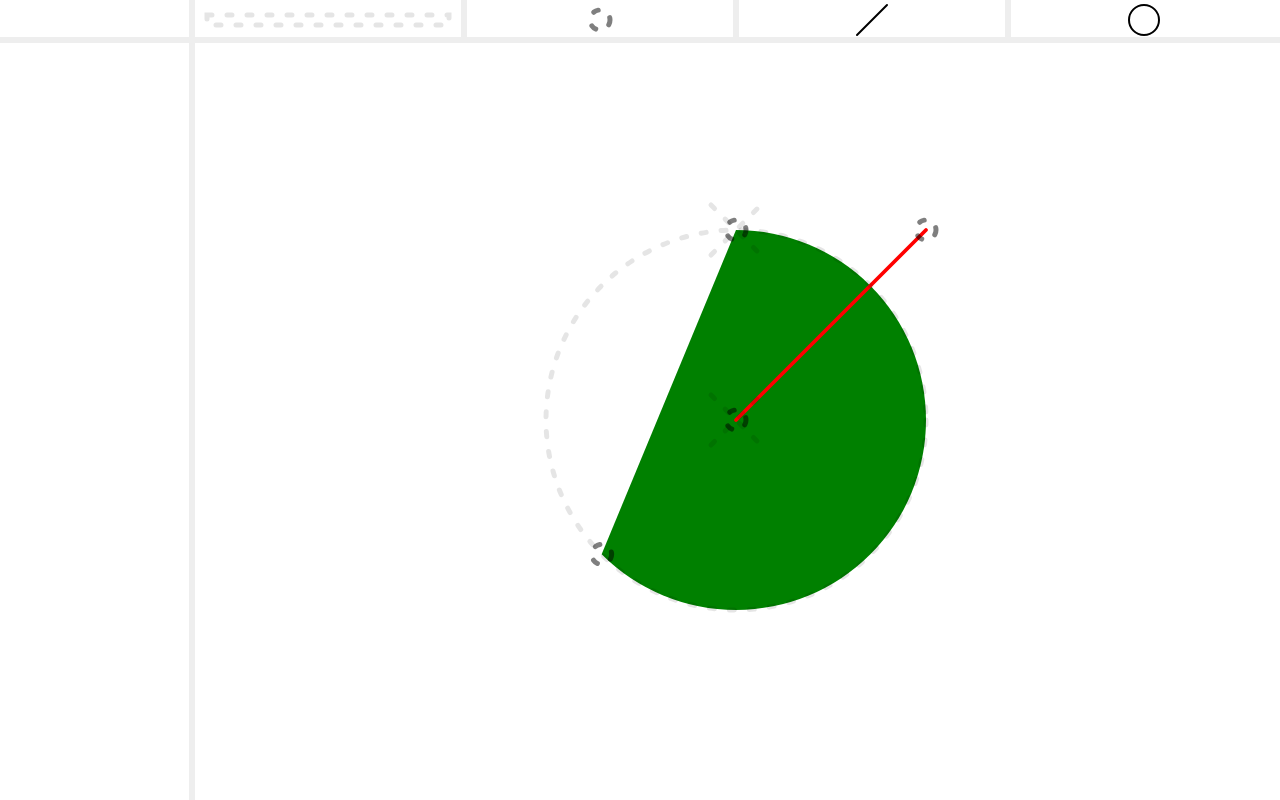
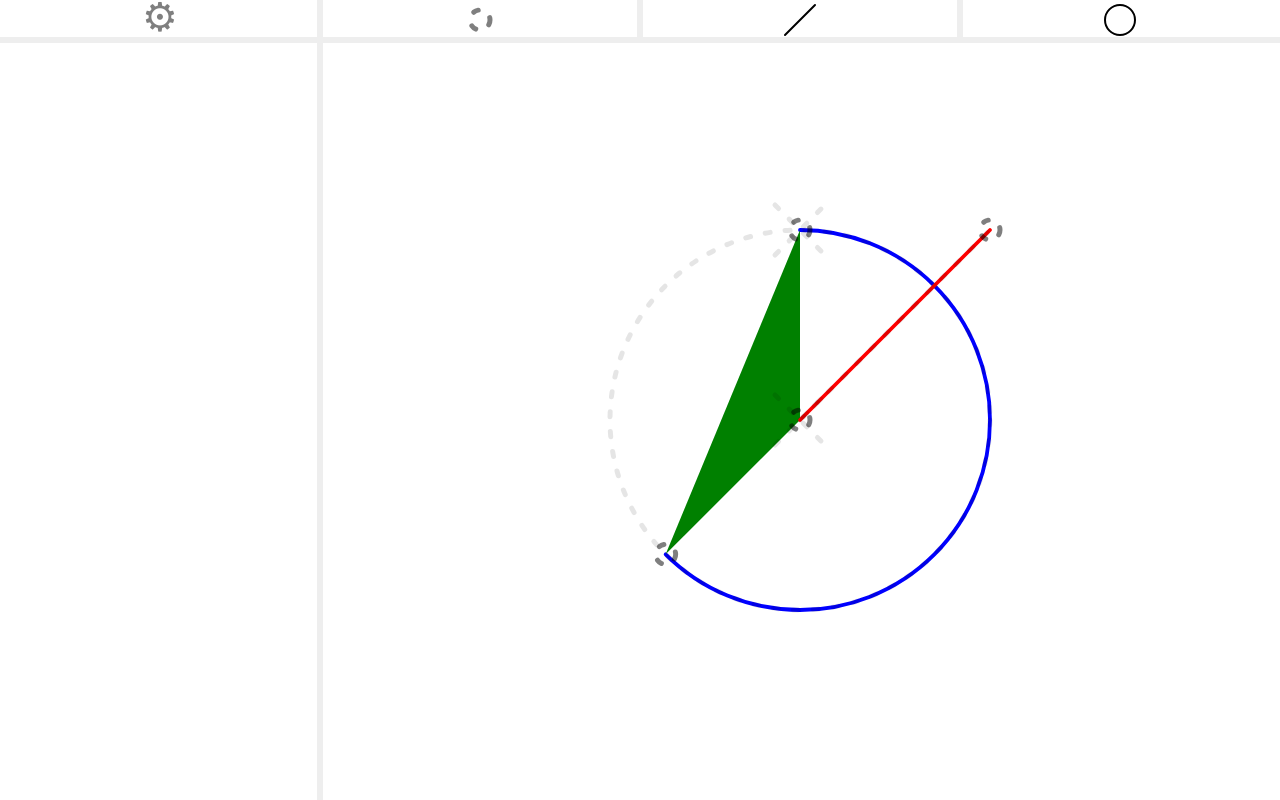
Before and after one commit to Alex-Fischman/straint, a plain HTML site: page index.html in a window 1280 px wide. Drawn offline with Linux system fonts and the light colour scheme.

Commit message:
Improved menu, added settings

```diff
--- a/data.js
+++ b/data.js
@@ -7,34 +7,46 @@ points[3].constraints = [
 ];
 
 const paths = [
-	{commands: [{type: "arc", center: points[0], start: points[1], end: points[3]}], fill: "green"},
-	{commands: [{type: "move", p: points[0]}, {type: "line", p: points[2]}], stroke: "red"}
+	{stroke: "blue", z: 0, commands: [
+		{type: "arc", center: points[0], start: points[1], end: points[3]}
+	]},
+	{stroke: "red", z: 1, commands: [
+		{type: "move", p: points[0]},
+		{type: "line", p: points[2]}
+	]},
+	{fill: "green", z: 0, commands: [
+		{type: "move", p: points[0]},
+		{type: "line", p: points[1]},
+		{type: "line", p: points[3]},
+		{type: "line", p: points[0]}
+	]}
 ];
 
 let input = {};
 
-const ctx    = document.getElementById("canvas")       .getContext("2d");
-const constr = document.getElementById("constructions").getContext("2d");
-const point  = document.getElementById("point")        .getContext("2d");
-const line   = document.getElementById("line")         .getContext("2d");
-const circle = document.getElementById("circle")       .getContext("2d");
+const ctx      = document.getElementById("canvas")  .getContext("2d");
+const point    = document.getElementById("point")   .getContext("2d");
+const line     = document.getElementById("line")    .getContext("2d");
+const circle   = document.getElementById("circle")  .getContext("2d");
+const settings = document.getElementById("settings").getContext("2d");
+const sidebar  = document.getElementById("sidebar");
 
-const sidebar = document.getElementById("sidebar");
+const C = {
+	RENDER_CONSTR: true,
 
-let RENDER_CONSTR = true;
+	ZOOM_SPEED: 1.001,
+	MAX_ITER: 5,
 
-const ZOOM_SPEED = 1.001;
-const SOLVER_MAX_ITER = 5;
+	POINT_RADIUS: 10,
+	LINE_WIDTH: 0.01,
+	CONSTRUCTION_WIDTH: 5,
 
-const POINT_RAD = 10;
-const LINE_WIDTH = 0.01;
-const DASH_SPACING = [5, 15];
-const POINT_ALPHA = 0.5;
-const CONSTRUCTION_ALPHA = 0.1;
-const CONSTRUCTION_WIDTH = 5;
+	POINT_ALPHA: 0.5,
+	CONSTRUCTION_ALPHA: 0.1,
 
-const FIX_ICON_SIZE = 25;
+	DASH_SPACING: [5, 15],
 
-const ICON_WIDTH = 0.1;
-const ICON_MATH = 0.75;
-const ICON_PIXEL = 15;
+	FIX_ICON_SIZE: 25,
+	ICON_WIDTH: 0.75,
+	ICON_LINE_WIDTH: 0.1,
+};
--- a/elements.js
+++ b/elements.js
@@ -1,32 +1,41 @@
 const createChild = (p, s) => p.appendChild(document.createElement(s));
 const removeChildren = p => {while (p.firstChild) p.removeChild(p.lastChild);};
 
-const addProperty = (object, name, optional = false) => {
+const addProperty = (object, name, type, optional = false) => {
 	const div = createChild(sidebar, "div");
 	const span = createChild(div, "span");
 	span.textContent = name;
 
-	const makeInput = v => {
+	const makeInput = () => {
+		if (type === "boolean") return;
 		const input = createChild(div, "input");
 		input.setAttribute("type", "text");
-		input.value = v;
-		input.addEventListener("change", _ => object[name] = input.value);
+		if (optional) input.value = object[name] || object[name + "lastValue"] || "";
+		else input.value = object[name];
+		input.addEventListener("change", _ => {
+			if (type === "number") object[name] = Number(input.value);
+			else if (type === "string") object[name] = input.value;
+			else throw "unrecognized input type";
+		});
+		input.dispatchEvent(new Event("change"));
 	};
 
 	if (optional) {
 		const checkbox = createChild(div, "input");
 		checkbox.setAttribute("type", "checkbox");
 		checkbox.checked = object[name] !== undefined;
-		if (checkbox.checked) makeInput(object[name] || "");
+		if (checkbox.checked) makeInput();
 		checkbox.addEventListener("change", _ => {
-			if (checkbox.checked) makeInput(object[name] || "");
+			if (type === "boolean") object[name] = checkbox.checked;
+			else if (checkbox.checked) makeInput();
 			else {
 				div.removeChild(div.lastChild);
+				object[name + "lastValue"] = object[name];
 				object[name] = undefined;
 			}
 		});
 	}
-	else makeInput(object[name]);
+	else makeInput();
 };
 
 const initCanvasContext = (c, normalizeTransform = true) => {
--- a/index.html
+++ b/index.html
@@ -20,8 +20,8 @@
 
 		.top    {height: 5%;}
 		.bottom {height: 95%;}
-		.left   {width: 15%;}
-		.right  {width: 85%;}
+		.left   {width: 25%;}
+		.right  {width: 75%;}
 
 		#tools {display: flex;}
 		#tools > canvas {flex: 1 1;}
@@ -54,9 +54,8 @@
 	</style>
 </head>
 <body>
-	<div id="header" class="top left"></div>
-	<div id="tools" class="top right">
-		<canvas id="constructions"></canvas>
+	<div id="tools" class="top">
+		<canvas id="settings"></canvas>
 		<canvas id="point"></canvas>
 		<canvas id="line"></canvas>
 		<canvas id="circle"></canvas>
@@ -65,11 +64,10 @@
 	<canvas id="canvas" class="bottom right" tabindex="-1"></canvas>
 
 	<script src="data.js"></script>
+	<script src="points.js"></script>
 	<script src="elements.js"></script>
 	<script src="input.js"></script>
 	<script src="paths.js"></script>
-	<script src="points.js"></script>
-
 	<script src="index.js"></script>
 </body>
 </html>
--- a/index.js
+++ b/index.js
@@ -6,13 +6,13 @@ const loop = () => {
 		for (let p of points) {
 			p.hover = input.mouse === 1? p.hover:
 			          alreadyHovering? false:
-			          dist(toXY(ctx.getTransform().transformPoint(p)), input.pos) < POINT_RAD;
+			          dist(toXY(ctx.getTransform().transformPoint(p)), input.pos) < C.POINT_RADIUS;
 			alreadyHovering ||= p.hover;
 			p.select = p.hover && input.mouse === 1;
 			if (p.select) {
 				removeChildren(sidebar);
-				addProperty(p, "x");
-				addProperty(p, "y");
+				addProperty(p, "x", "number");
+				addProperty(p, "y", "number");
 			}
 		}
 
@@ -26,14 +26,13 @@ const loop = () => {
 			p.select = p.hover && input.mouse === 1;
 			if (p.select) {
 				removeChildren(sidebar);
-				if (!p.construction) {
-					addProperty(p, "stroke", true);
-					addProperty(p, "fill",   true);
-					addProperty(p, "alpha",  true);
-					addProperty(p, "width",  true);
-					addProperty(p, "cap",    true);
-					addProperty(p, "join",   true);
-				}
+				addProperty(p, "stroke", "string", true);
+				addProperty(p, "fill",   "string", true);
+				addProperty(p, "z",      "number");
+				addProperty(p, "alpha",  "number", true);
+				addProperty(p, "width",  "number", true);
+				addProperty(p, "cap",    "string", true);
+				addProperty(p, "join",   "string", true);
 			}
 		}
 
@@ -52,7 +51,7 @@ const loop = () => {
 	for (let p of points) if (p.select) Object.assign(p, pointer);
 
 	let old = [{}];
-	for (let i = 0; i < SOLVER_MAX_ITER && old.some((o, i) => !eql(o, points[i])); ++i) {
+	for (let i = 0; i < C.MAX_ITER && old.some((o, i) => !eql(o, points[i])); ++i) {
 		old = points.map(p => Object.assign({}, p));
 		for (let p of points) if (p.constraints) for (let c of p.constraints) {
 			if (c.type === "fixed") {
@@ -78,46 +77,47 @@ const loop = () => {
 	ctx.clearRect(0, 0, canvas.width, canvas.height);
 	ctx.setTransform(transform);
 
-	for (let p of paths) {
+	for (let p of [...paths].sort((a, b) => a.z - b.z)) {
 		setContextPath(p);
 		if (p.fill)   ctx.fill();
 		if (p.stroke) ctx.stroke();
 	}
 
-	if (RENDER_CONSTR) {
+	if (C.RENDER_CONSTR) {
 		ctx.setTransform(1, 0, 0, 1, 0, 0);
-		ctx.setLineDash(DASH_SPACING);
+		ctx.setLineDash(C.DASH_SPACING);
 		ctx.lineCap = "round";
 		ctx.lineJoin = "round";
-		ctx.lineWidth = CONSTRUCTION_WIDTH;
+		ctx.lineWidth = C.CONSTRUCTION_WIDTH;
 
 		for (let p of points) if (p.constraints) for (let c of p.constraints) {
 			ctx.beginPath();
 			if (c.type === "fixed") {
 				const p2 = toXY(transform.transformPoint(p));
-				ctx.moveTo(p2.x - FIX_ICON_SIZE, p2.y + FIX_ICON_SIZE);
-				ctx.lineTo(p2.x + FIX_ICON_SIZE, p2.y - FIX_ICON_SIZE);
-				ctx.moveTo(p2.x - FIX_ICON_SIZE, p2.y - FIX_ICON_SIZE);
-				ctx.lineTo(p2.x + FIX_ICON_SIZE, p2.y + FIX_ICON_SIZE);
+				ctx.moveTo(p2.x - C.FIX_ICON_SIZE, p2.y + C.FIX_ICON_SIZE);
+				ctx.lineTo(p2.x + C.FIX_ICON_SIZE, p2.y - C.FIX_ICON_SIZE);
+				ctx.moveTo(p2.x - C.FIX_ICON_SIZE, p2.y - C.FIX_ICON_SIZE);
+				ctx.lineTo(p2.x + C.FIX_ICON_SIZE, p2.y + C.FIX_ICON_SIZE);
 			}
 			else if (c.type === "colinear") {
-				// TODO
+				ctx.moveTo(...coords(toXY(transform.transformPoint(c.a))));
+				ctx.lineTo(...coords(toXY(transform.transformPoint(c.b))));
 			}
 			else if (c.type === "equidistant") {
 				const a = toXY(transform.transformPoint(c.c));
 				const b = toXY(transform.transformPoint(c.r));
 				ctx.arc(...coords(a), dist(a, b), 0, Math.PI * 2);
 			}
-			ctx.globalAlpha = c.hover? POINT_ALPHA: CONSTRUCTION_ALPHA;
+			ctx.globalAlpha = c.hover? C.POINT_ALPHA: C.CONSTRUCTION_ALPHA;
 			ctx.strokeStyle = c.select? "blue": c.hover? "cyan": "black";
 			ctx.stroke();
 		}
 
 		ctx.strokeStyle = "black";
-		ctx.globalAlpha = POINT_ALPHA;
+		ctx.globalAlpha = C.POINT_ALPHA;
 		for (let p of points) {
 			ctx.beginPath();
-			ctx.arc(...coords(toXY(transform.transformPoint(p))), POINT_RAD, 0, Math.PI * 2);
+			ctx.arc(...coords(toXY(transform.transformPoint(p))), C.POINT_RADIUS, 0, Math.PI * 2);
 			if (p.hover) {
 				ctx.fillStyle = p.select? "blue": "cyan";
 				ctx.fill();
@@ -132,38 +132,3 @@ const loop = () => {
 	window.requestAnimationFrame(loop);
 }
 window.requestAnimationFrame(loop);
-
-window.addEventListener("resize", _ => {
-	initCanvasContext(ctx);
-
-	const {w, h} = initCanvasContext(constr, false);
-	constr.globalAlpha = CONSTRUCTION_ALPHA;
-	constr.lineWidth = CONSTRUCTION_WIDTH;
-	constr.lineCap = "round";
-	constr.setLineDash(DASH_SPACING);
-	constr.strokeRect(ICON_PIXEL, ICON_PIXEL, w - 2 * ICON_PIXEL, h - 2 * ICON_PIXEL);
-
-	initCanvasContext(point, false);
-	point.globalAlpha = POINT_ALPHA;
-	point.lineWidth = CONSTRUCTION_WIDTH;
-	point.lineCap = "round";
-	point.setLineDash(DASH_SPACING);
-	point.beginPath();
-	point.arc(w / 2, h / 2, POINT_RAD, 0, Math.PI * 2);
-	point.stroke();
-
-	initCanvasContext(line);
-	line.lineWidth = ICON_WIDTH;
-	line.lineCap = "round";
-	line.beginPath();
-	line.moveTo(-ICON_MATH, -ICON_MATH);
-	line.lineTo( ICON_MATH,  ICON_MATH);
-	line.stroke();
-
-	initCanvasContext(circle);
-	circle.lineWidth = ICON_WIDTH;
-	circle.beginPath();
-	circle.arc(0, 0, ICON_MATH, 0, Math.PI * 2);
-	circle.stroke();
-});
-window.dispatchEvent(new Event("resize"));
--- a/input.js
+++ b/input.js
@@ -4,9 +4,60 @@ canvas.addEventListener("pointerdown", e => input.mouse = e.which);
 canvas.addEventListener("pointerup",   _ => input.mouse = 0);
 canvas.addEventListener("pointermove", e => input.pos = sub(e, canvas.getBoundingClientRect()));
 canvas.addEventListener("wheel", e => {
-	const scale = ZOOM_SPEED ** -e.deltaY;
+	const scale = C.ZOOM_SPEED ** -e.deltaY;
 	const p = toXY(ctx.getTransform().inverse().transformPoint(input.pos));
 	ctx.setTransform(ctx.getTransform().scale(scale, scale, 1, ...coords(p)));
 });
 
-constr.canvas.addEventListener("pointerdown", _ => {RENDER_CONSTR ^= 1;});
+settings.canvas.addEventListener("pointerdown", _ => {
+	removeChildren(sidebar);
+	addProperty(C, "RENDER_CONSTR",      "boolean", true);
+	addProperty(C, "ZOOM_SPEED",         "number");
+	addProperty(C, "MAX_ITER",           "number");
+	addProperty(C, "POINT_RADIUS",       "number");
+	addProperty(C, "LINE_WIDTH",         "number");
+	addProperty(C, "CONSTRUCTION_WIDTH", "number");
+	addProperty(C, "POINT_ALPHA",        "number");
+	addProperty(C, "CONSTRUCTION_ALPHA", "number");
+	addProperty(C, "FIX_ICON_SIZE",      "number");
+	addProperty(C, "ICON_WIDTH",         "number");
+	addProperty(C, "ICON_LINE_WIDTH",    "number");
+});
+
+window.addEventListener("resize", _ => {
+	initCanvasContext(ctx);
+	{
+		const {w, h} = initCanvasContext(settings, false);
+		settings.globalAlpha = C.POINT_ALPHA;
+		settings.font = h + "px monospace";
+		settings.textAlign = "center";
+		settings.textBaseline = "middle";
+		settings.fillText("\u2699", w / 2, h / 2);
+	}
+	{
+		const {w, h} = initCanvasContext(point, false);
+		point.globalAlpha = C.POINT_ALPHA;
+		point.lineWidth = C.CONSTRUCTION_WIDTH;
+		point.lineCap = "round";
+		point.setLineDash(C.DASH_SPACING);
+		point.beginPath();
+		point.arc(w / 2, h / 2, C.POINT_RADIUS, 0, Math.PI * 2);
+		point.stroke();
+
+		initCanvasContext(line);
+		line.lineWidth = C.ICON_LINE_WIDTH;
+		line.lineCap = "round";
+		line.beginPath();
+		line.moveTo(-C.ICON_WIDTH, -C.ICON_WIDTH);
+		line.lineTo( C.ICON_WIDTH,  C.ICON_WIDTH);
+		line.stroke();
+
+		initCanvasContext(circle);
+		circle.lineWidth = C.ICON_LINE_WIDTH;
+		circle.beginPath();
+		circle.arc(0, 0, C.ICON_WIDTH, 0, Math.PI * 2);
+		circle.stroke();
+	}
+});
+
+window.dispatchEvent(new Event("resize"));
--- a/paths.js
+++ b/paths.js
@@ -16,7 +16,7 @@ const setContextPath = p => {
 	}
 	ctx.lineCap   = p.cap   || "round";
 	ctx.lineJoin  = p.join  || "round";
-	ctx.lineWidth = p.width || LINE_WIDTH;
+	ctx.lineWidth = p.width || C.LINE_WIDTH;
 	ctx.globalAlpha = p.alpha === undefined? 1: p.alpha;
 	if (p.fill)   ctx.fillStyle   = p.select? "blue": p.hover? "cyan": p.fill;
 	if (p.stroke) ctx.strokeStyle = p.select? "blue": p.hover? "cyan": p.stroke;
```
